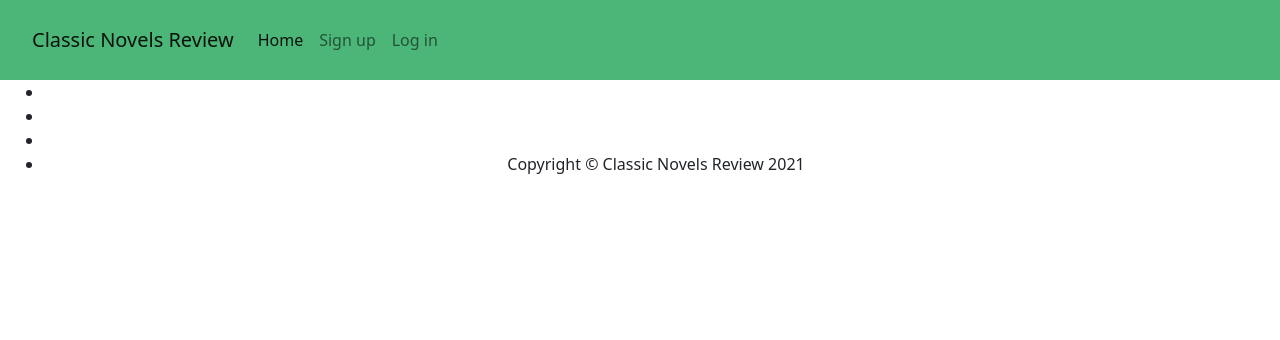
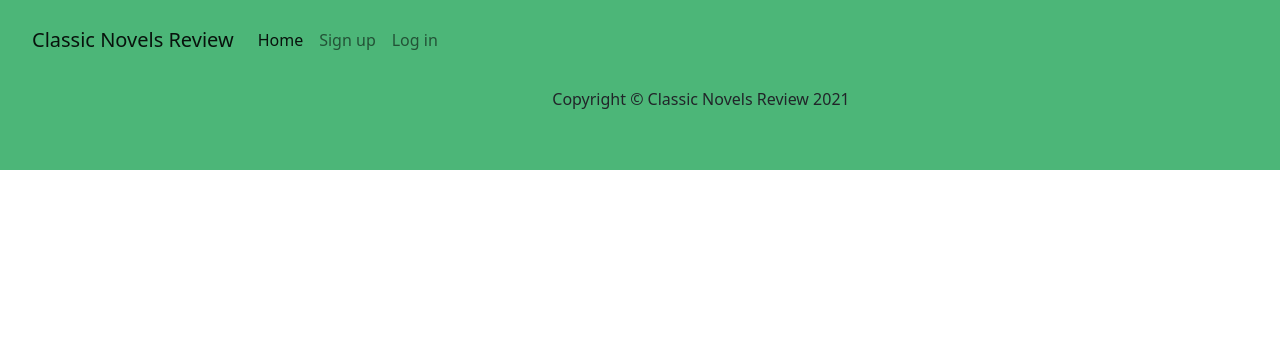
Before and after one commit to dennisdevio/milestone-project-3, a Flask app: page / in a window 1280 px wide. Shown: the top 340 px of the page. Run offline with Flask 2, Linux system fonts and the light colour scheme; data that the repository does not hold is empty; some libraries are stand-ins or nearby versions.

Commit message:
add styling to footer

```diff
--- a/static/css/style.css
+++ b/static/css/style.css
@@ -21,6 +21,34 @@ html {
 .navbar-collapse a:hover {
     border-bottom: 1px solid rgb(51, 50, 50);
 
+}
+
+
+/* FOOTER */
+
+ul {
+    list-style: none;
+}
+
+footer {
+    height: 90px;
+    background-color: rgba(23, 161, 80, 0.767);;
+    text-align: center;
+}
+
+footer li {
+    display: inline;
+    padding: 15px;
+}
+
+footer i {
+    color: #070707;
+    font-size: 140%;
+    margin-top: 15px;
+}
+
+footer i:hover {
+    color: rgba(17, 17, 26, 0.5);
 }
 
 
```
